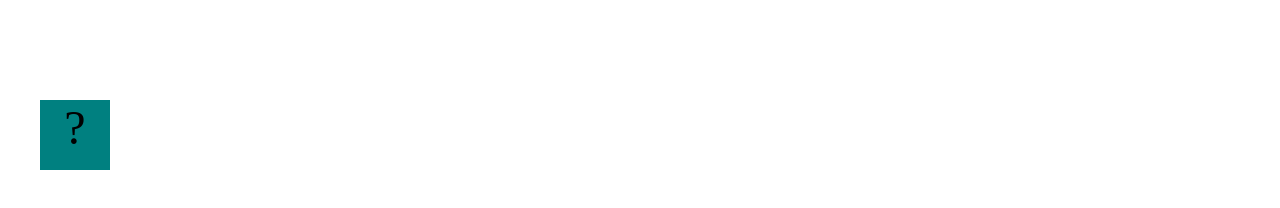
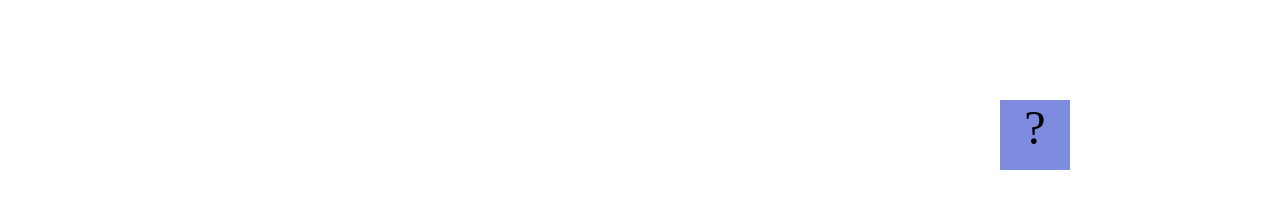
Before and after one commit to Soto631/Soto631.github.io, a plain HTML site: page projects/bouncing-box/index.html in a window 1280 px wide. Drawn offline with Linux system fonts and the light colour scheme.

Commit message:
add bouncing box

```diff
--- a/projects/bouncing-box/index.html
+++ b/projects/bouncing-box/index.html
@@ -8,38 +8,42 @@
        .box {
            width: 70px;
            height: 70px;
-			background-color: teal;
+           background-color: rgba(60, 82, 207, 0.663);
            font-size: 300%;
            text-align: center;
            user-select: none;
            display: block;
            position: absolute;
            top: 100px;
-			left: 0px;  /* <--- Change me! */
+           left: 0px;  /* <--- Change me! (changed on feb 22 11:09)*/
        }
        .board{
            height: 100vh;
        }
    </style>
-	<!-- 	<script src="//cdnjs.cloudflare.com/ajax/libs/jquery/2.1.1/jquery.min.js"></script> -->
+   <!--    <script src="//cdnjs.cloudflare.com/ajax/libs/jquery/2.1.1/jquery.min.js"></script> -->
+
 
 </head>
 <body class="board">
    <!-- HTML for the box -->
    <div class="box">?</div>
 
+
    <script>
        (function(){
            'use strict'
            /* global jQuery */
 
+
            //////////////////////////////////////////////////////////////////
            /////////////////// SETUP DO NOT DELETE //////////////////////////
            //////////////////////////////////////////////////////////////////
 
-			var box = jQuery('.box');	// reference to the HTML .box element
-			var board = jQuery('.board');	// reference to the HTML .board element
-			var boardWidth = board.width();	// the maximum X-Coordinate of the screen
+           var box = jQuery('.box');   // reference to the HTML .box element
+           var board = jQuery('.board');   // reference to the HTML .board element
+           var boardWidth = board.width(); // the maximum X-Coordinate of the screen
+
 
            // Every 50 milliseconds, call the update Function (see below)
            setInterval(update, 50);
@@ -47,53 +51,58 @@
            // Every time the box is clicked, call the handleBoxClick Function (see below)
            box.on('click', handleBoxClick);
 
+
            // moves the Box to a new position on the screen along the X-Axis
            function moveBoxTo(newPositionX) {
     box.css("left", newPositionX);
+
+
  }
+
 
            // changes the text displayed on the Box
            function changeBoxText(newText) {
                box.text(newText);
            }
 
+
            //////////////////////////////////////////////////////////////////
            /////////////////// YOUR CODE BELOW HERE /////////////////////////
            //////////////////////////////////////////////////////////////////
 
            // TODO 2 - Variable declarations
-			var myVariable = myVariable + 10;
-
+           var positionX = 0;
+           var points = 0;
+           var speed = 10;
+           var positionY;
+           var speedY;
+           var boardHeight = jQuery(window).height();
            /*
            This Function will be called 20 times/second. Each time it is called,
            it should move the Box to a new location. If the box drifts off the screen
            turn it around!
            */
            function update() {
-				moveBoxTo(positionX);
-				var points = 0
-				// When you first create the Variable...
-var positionX = 0;
+               //Frame 1
+               /*Your function call Here*/
+               positionX = positionX + speed;
+               /*your function call here*/
+               moveBoxTo(positionX, positionY);
 
-// during update...
-// Frame 1
-positionX = 0 + 10;         // positionX = 10
-moveBoxTo(positionX);
 
-// Frame 2
-positionX = 10 + 10;         // positionX = 20
-moveBoxTo(positionX);
+               if (positionX > boardWidth){
+                   //then do X, Y and Z
+                   speed = -speed;
+               }
 
-// Frame 3
-positionX = 20 + 10;         // positionX = 30
-moveBoxTo(positionX);
 
-// Frame 4
-positionX = 30 + 10;         // positionX = 40
-moveBoxTo(positionX);
+               if (positionX < 0){
+                   speed = speed *-1;
+               }
 
-// so on...
+
            };
+
 
            /*
            This Function will be called each time the box is clicked. Each time it is called,
@@ -101,8 +110,13 @@ moveBoxTo(positionX);
            the left side of the screen.
            */
            function handleBoxClick() {
-				positionX = O;
-				changeBoxText(1);
+               // your code to increase the points vairable by 1
+               positionX = 0;
+               speed = speed + 3;
+               points = points + 1;
+                   changeBoxText(points);
+
+
 
            };
        })();
```
Lines whose indentation alone changed are shown as unchanged.
